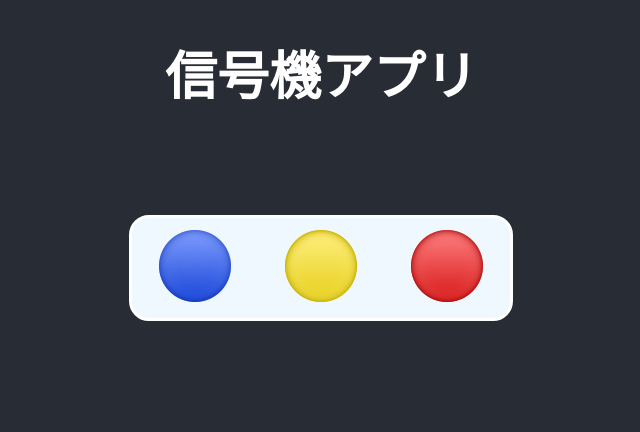
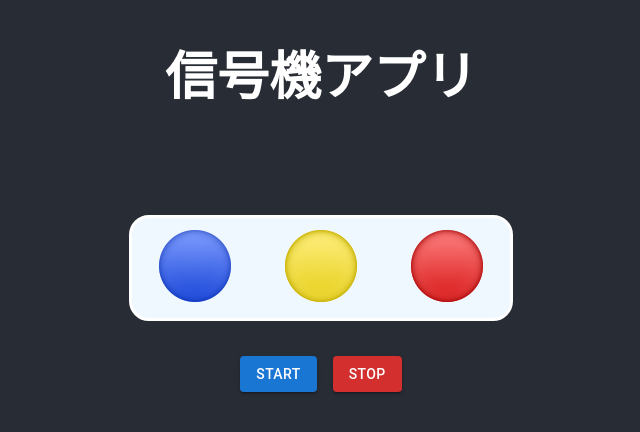
Before and after one commit to Sayaka17/TypeScript-practice, a React (Create React App) app in the folder TS-APP/practice01/: page / in a window 1280 px wide. Shown: the top 432 px of the page, without its empty margins (319-959 px from the left). Built offline with nearby package versions, Linux system fonts and the light colour scheme.

Commit message:
信号機のstartボタンとstopボタン

```diff
--- a/TS-APP/practice01/package.json
+++ b/TS-APP/practice01/package.json
@@ -3,6 +3,9 @@
   "version": "0.1.0",
   "private": true,
   "dependencies": {
+    "@emotion/react": "^11.10.0",
+    "@emotion/styled": "^11.10.0",
+    "@mui/material": "^5.9.2",
     "@testing-library/jest-dom": "^5.14.1",
     "@testing-library/react": "^13.0.0",
     "@testing-library/user-event": "^13.2.1",
--- a/TS-APP/practice01/src/App.css
+++ b/TS-APP/practice01/src/App.css
@@ -42,3 +42,7 @@
   width: 33.333%;
   position: relative;
 }
+
+.button-wrap {
+  padding-top: 30px;
+}
--- a/TS-APP/practice01/src/App.tsx
+++ b/TS-APP/practice01/src/App.tsx
@@ -3,6 +3,7 @@ import './App.css';
 import blue from './assets/img/blue_signal.png';
 import yellow from './assets/img/yellow_signal.png';
 import red from './assets/img/red_signal.png';
+import {SignalRed, SignalBlue, SignalYellow, StartButton} from './component/index'
 
 function App() {
   return (
@@ -12,9 +13,13 @@ function App() {
       </header>
       <div className="signal-wrap">
         <div className="signal_flex">
-          <div className="signal-box"><img src={blue} /></div>
+          {/* <div className="signal-box"><img src={blue} /></div>
           <div className="signal-box"><img src={yellow} /></div>
-          <div className="signal-box"><img src={red} /></div>
+          <div className="signal-box"><img src={red} /></div> */}
+          <SignalBlue />
+          <SignalYellow />
+          <SignalRed />
+          <StartButton />
         </div>
       </div>
 
--- /dev/null
+++ b/TS-APP/practice01/src/component/SignalBlue.tsx
@@ -0,0 +1,15 @@
+import React from 'react';
+import '../App.css';
+import blue from '../assets/img/blue_signal.png';
+import yellow from '../assets/img/yellow_signal.png';
+import red from '../assets/img/red_signal.png';
+
+const SignalBlue = () => {
+    const signalColor = blue;
+
+    return(
+        <div className="signal-box"><img src={signalColor} /></div>
+    )
+}
+
+export default SignalBlue;
--- /dev/null
+++ b/TS-APP/practice01/src/component/SignalRed.tsx
@@ -0,0 +1,15 @@
+import React from 'react';
+import '../App.css';
+import blue from '../assets/img/blue_signal.png';
+import yellow from '../assets/img/yellow_signal.png';
+import red from '../assets/img/red_signal.png';
+
+const SignalRed = () => {
+    const signalColor = red;
+
+    return(
+        <div className="signal-box"><img src={signalColor} /></div>
+    )
+}
+
+export default SignalRed;
--- /dev/null
+++ b/TS-APP/practice01/src/component/SignalYellow.tsx
@@ -0,0 +1,15 @@
+import React from 'react';
+import '../App.css';
+import blue from '../assets/img/blue_signal.png';
+import yellow from '../assets/img/yellow_signal.png';
+import red from '../assets/img/red_signal.png';
+
+const SignalYellow = () => {
+    const signalColor = yellow;
+
+    return(
+        <div className="signal-box"><img src={signalColor} /></div>
+    )
+}
+
+export default SignalYellow;
--- /dev/null
+++ b/TS-APP/practice01/src/component/StartButton.tsx
@@ -0,0 +1,17 @@
+import React from 'react';
+import '../App.css';
+import Button from '@mui/material/Button';
+import Stack from '@mui/material/Stack';
+
+const StartButton = () => {
+    return (
+        <div className='button-wrap'>
+            <Stack direction="row" spacing={2}>
+                <Button variant="contained" >Start</Button>
+                <Button variant="contained" color="error">Stop</Button>
+            </Stack>
+        </div>
+    )
+}
+
+export default StartButton;
--- /dev/null
+++ b/TS-APP/practice01/src/component/index.js
@@ -0,0 +1,4 @@
+export {default as SignalRed} from './SignalRed'
+export {default as SignalBlue} from './SignalBlue'
+export {default as SignalYellow} from './SignalYellow'
+export {default as StartButton} from './StartButton'
```
Also changed, not shown: 1 other file (tests, documents, lock files or other folders).
